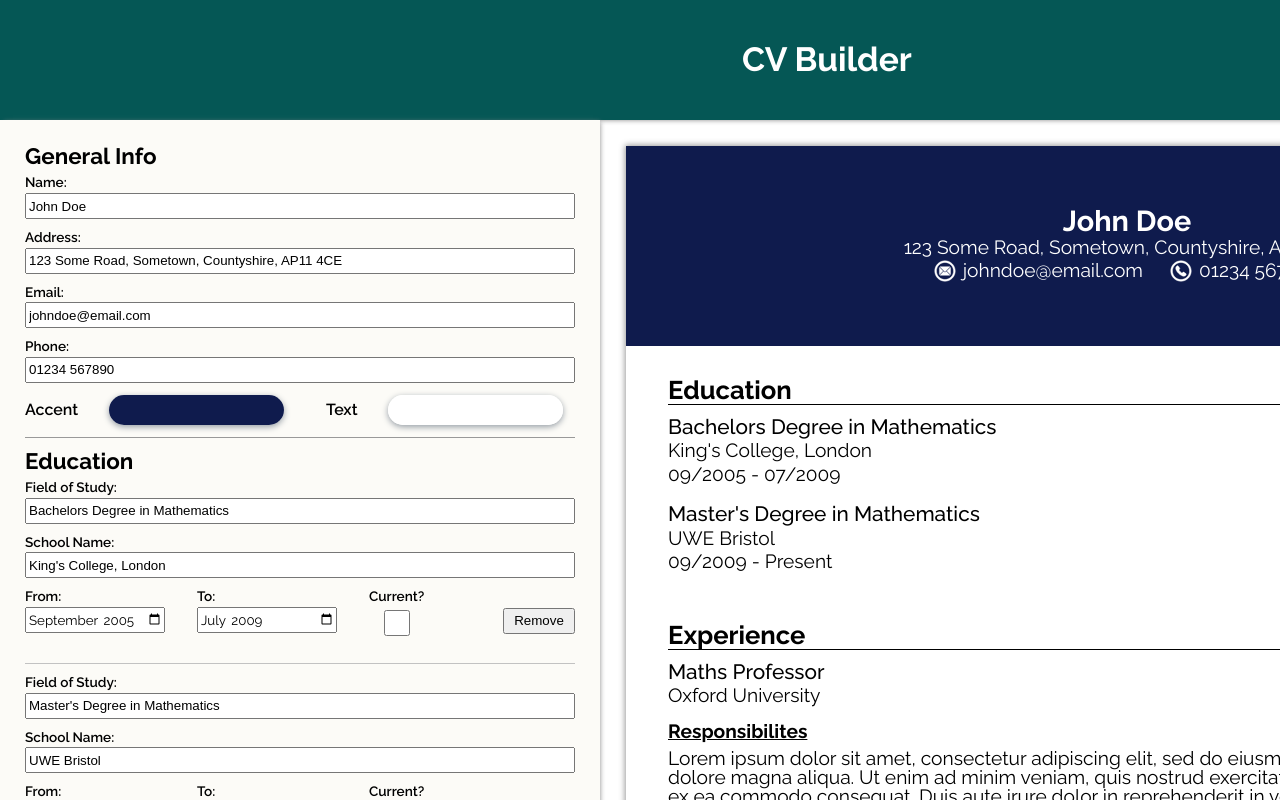
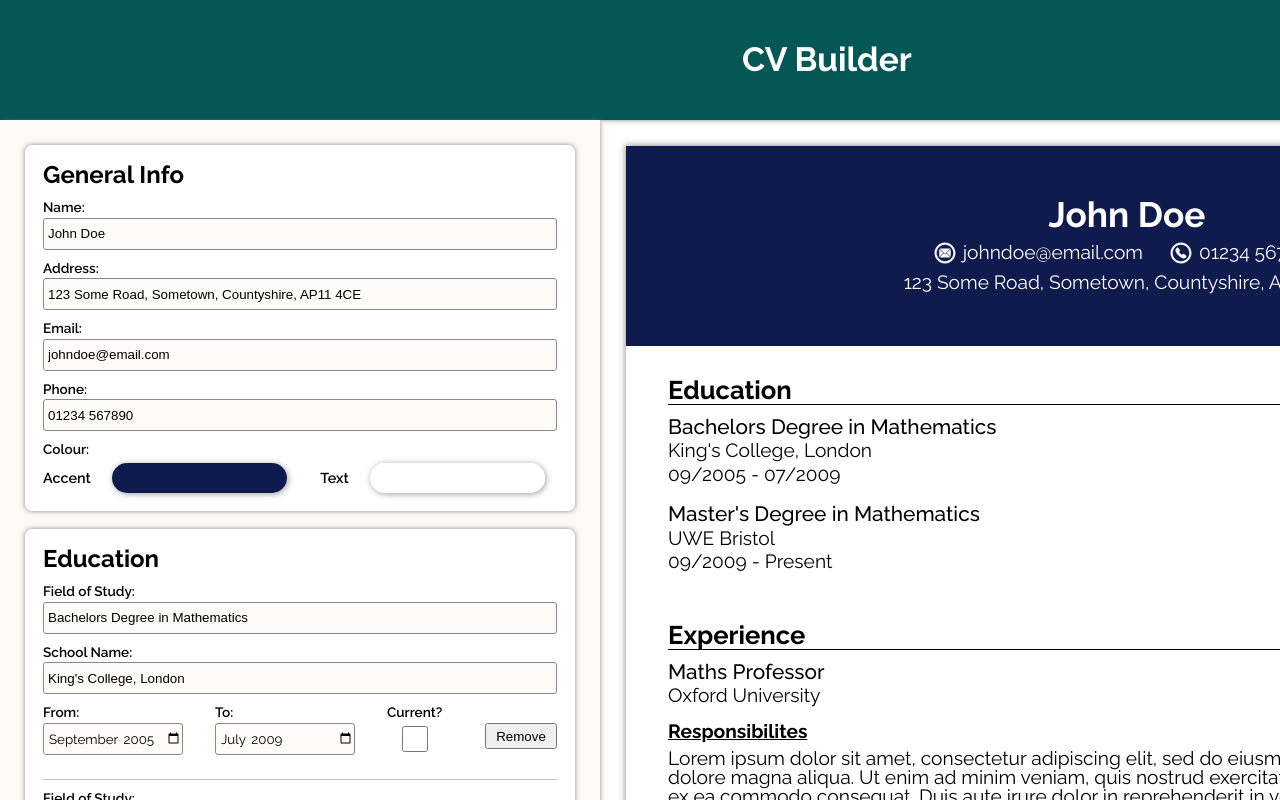
Before and after one commit to mikeplant/cv-builder, a React (Vite) app: page / in a window 1280 px wide. Shown: the top 800 px of the page. Built offline with nearby package versions, Linux system fonts and the light colour scheme.

Commit message:
Style form sections to improve readability

```diff
--- a/src/components/Education.jsx
+++ b/src/components/Education.jsx
@@ -17,7 +17,7 @@ function Education({ education, onChange }) {
   }
 
   return (
-    <div className="education-form-section">
+    <div className="form-inner-section">
       <legend>Education</legend>
       {education.map((edu) => (
         <EducationSection key={edu.id} edu={edu} onChange={onChange} />
@@ -28,8 +28,6 @@ function Education({ education, onChange }) {
           Add
         </button>
       </div>
-
-      <div className="divider-line"></div>
     </div>
   );
 }
--- a/src/components/Experience.jsx
+++ b/src/components/Experience.jsx
@@ -18,7 +18,7 @@ function Experience({ experience, onChange }) {
   }
 
   return (
-    <div className="education-form-section">
+    <div className="form-inner-section">
       <legend>Experience</legend>
       {experience.map((exp) => (
         <ExperienceSection key={exp.id} exp={exp} onChange={onChange} />
@@ -29,8 +29,6 @@ function Experience({ experience, onChange }) {
           Add
         </button>
       </div>
-
-      <div className="divider-line"></div>
     </div>
   );
 }
--- a/src/components/GeneralInfo.jsx
+++ b/src/components/GeneralInfo.jsx
@@ -1,6 +1,6 @@
 function GeneralInfo({ generalInfo, onChange, colors }) {
   return (
-    <div className="general-info-form-section">
+    <div className="form-inner-section">
       <legend>General Info</legend>
       <label>
         Name:
@@ -39,10 +39,14 @@ function GeneralInfo({ generalInfo, onChange, colors }) {
           onChange={onChange.updateGeneralInfo}
         />
       </label>
+      <label className="color-label">Colour:</label>
       <div className="color-input-container">
-        Accent
+        <label htmlFor="accent-color" id="accent-color-label">
+          Accent
+        </label>
         <div className="color-frame">
           <input
+            id="accent-color"
             data-type="backgroundColor"
             type="color"
             className="color-input"
@@ -50,9 +54,12 @@ function GeneralInfo({ generalInfo, onChange, colors }) {
             onChange={onChange.changeColor}
           ></input>
         </div>
-        Text
+        <label htmlFor="text-color" id="text-color-label">
+          Text
+        </label>
         <div className="color-frame">
           <input
+            id="text-color"
             data-type="textColor"
             type="color"
             className="color-input"
@@ -61,7 +68,6 @@ function GeneralInfo({ generalInfo, onChange, colors }) {
           ></input>
         </div>
       </div>
-      <div className="divider-line"></div>
     </div>
   );
 }
--- a/src/components/preview/HeaderPreview.jsx
+++ b/src/components/preview/HeaderPreview.jsx
@@ -8,7 +8,6 @@ function HeaderPreview({ generalInfo, colors }) {
       }}
     >
       <h1>{generalInfo.name}</h1>
-      <p>{generalInfo.address}</p>
 
       {generalInfo.email || generalInfo.phone ? (
         <p className="header-contacts">
@@ -71,7 +70,7 @@ function HeaderPreview({ generalInfo, colors }) {
       ) : (
         ""
       )}
-      <p></p>
+      <p>{generalInfo.address}</p>
     </div>
   );
 }
--- a/src/index.css
+++ b/src/index.css
@@ -65,6 +65,14 @@ header {
   flex-direction: column;
 }
 
+.form-inner-section {
+  background-color: white;
+  border-radius: 7px;
+  box-shadow: 0 0 5px 0 #888;
+  padding: 18px;
+  margin-bottom: 18px;
+}
+
 .divider-line {
   height: 1px;
   background-color: #999;
@@ -78,9 +86,9 @@ header {
 }
 
 .form legend {
-  padding-bottom: 9px;
+  padding-bottom: 14px;
   font-weight: 700;
-  font-size: 1.4rem;
+  font-size: 1.5rem;
 }
 
 .form label {
@@ -93,12 +101,20 @@ header {
 }
 
 .form input {
-  height: 26px;
+  height: 32px;
+  background-color: var(--color-four);
+  border: 1px solid #888;
+  border-radius: 3px;
+  padding-left: 4px;
 }
 
 .form button {
   height: 26px;
   width: 72px;
+}
+
+.form input[type="checkbox"] {
+  height: 26px;
 }
 
 input[type="month"] {
@@ -109,12 +125,17 @@ input[type="month"] {
   align-self: center;
 }
 
+.form .color-label {
+  padding-bottom: 0;
+}
+
 .color-input-container {
   display: flex;
   align-items: center;
   justify-content: space-between;
   gap: 6px;
   font-weight: 600;
+  padding-top: 6px;
 }
 
 .color-frame {
@@ -124,7 +145,13 @@ input[type="month"] {
   width: 175px;
   position: relative;
   margin-right: 12px;
-  box-shadow: 0 2px 6px #959da5;
+  box-shadow: 1px 1px 6px 0 #959da5;
+}
+
+#accent-color-label,
+#text-color-label {
+  padding-bottom: 0;
+  font-size: 0.9rem;
 }
 
 .form .color-input {
--- a/src/styles/CvPreview.css
+++ b/src/styles/CvPreview.css
@@ -1,7 +1,6 @@
 .cv-preview-container {
   width: 1002px;
   min-height: 1400px;
-  /* background-color: var(--color-four); */
   box-shadow: 0 0 6px 1px #999;
 }
 
@@ -14,13 +13,16 @@
   text-align: center;
   gap: 2px;
   font-size: 1.2rem;
-  /* background-color: #213276; */
-  /* color: #fff; */
 }
 
 .preview-header h1 {
-  font-size: 1.8rem;
+  font-size: 2.2rem;
   font-weight: 700;
+  padding-bottom: 3px;
+}
+
+.preview-header p {
+  padding: 3px;
 }
 
 .header-contacts {
--- a/src/styles/EducationSection.css
+++ b/src/styles/EducationSection.css
@@ -1,4 +1,5 @@
 .education-dates-input {
   display: flex;
+  align-items: center;
   gap: 32px;
 }
--- a/src/styles/ExperienceSection.css
+++ b/src/styles/ExperienceSection.css
@@ -1,5 +1,6 @@
 .experience-dates-input {
   display: flex;
+  align-items: center;
   gap: 32px;
 }
 
@@ -7,4 +8,5 @@
   min-height: 32px;
   height: 72px;
   resize: vertical;
+  padding-left: 4px;
 }
```
